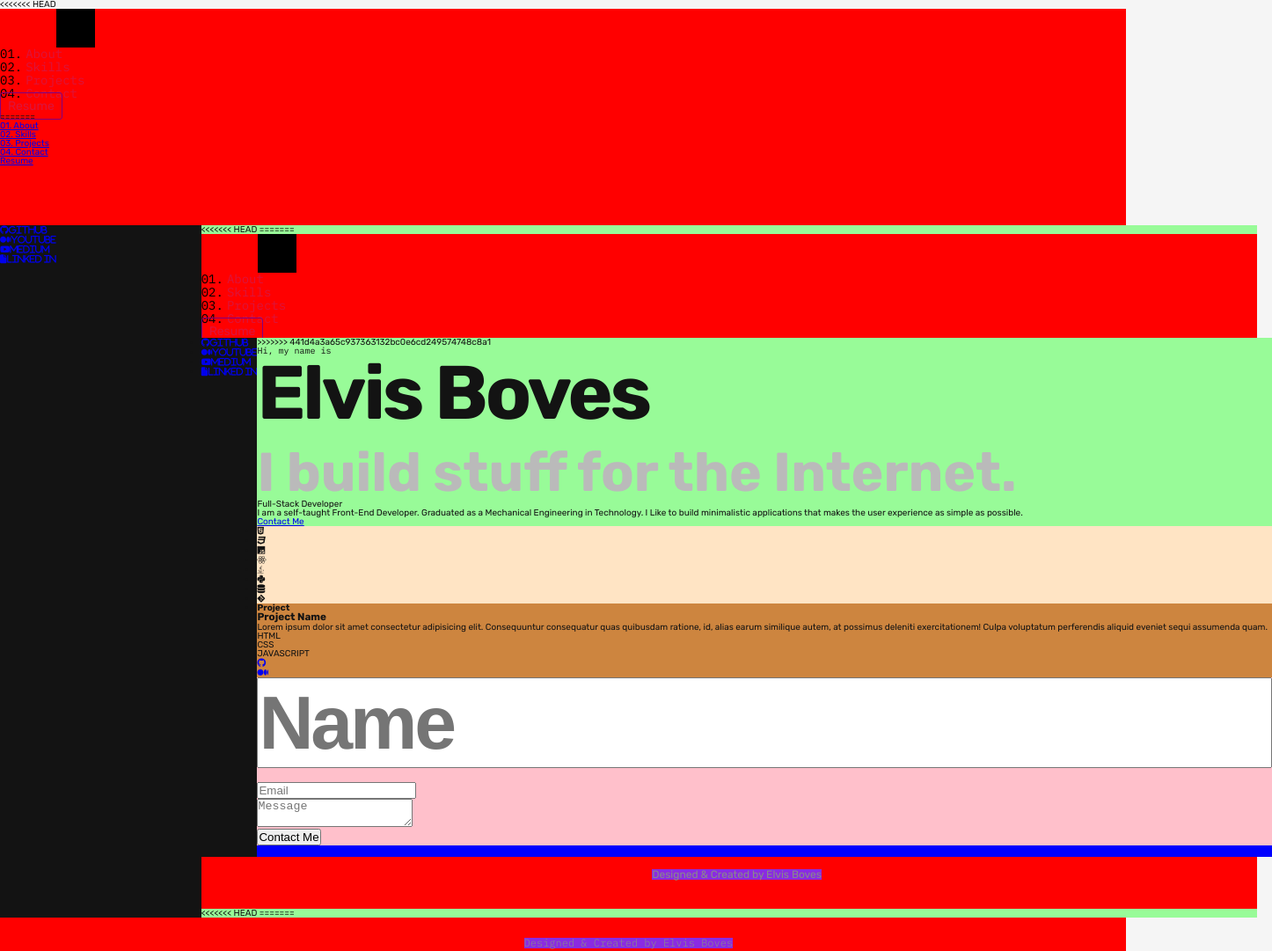
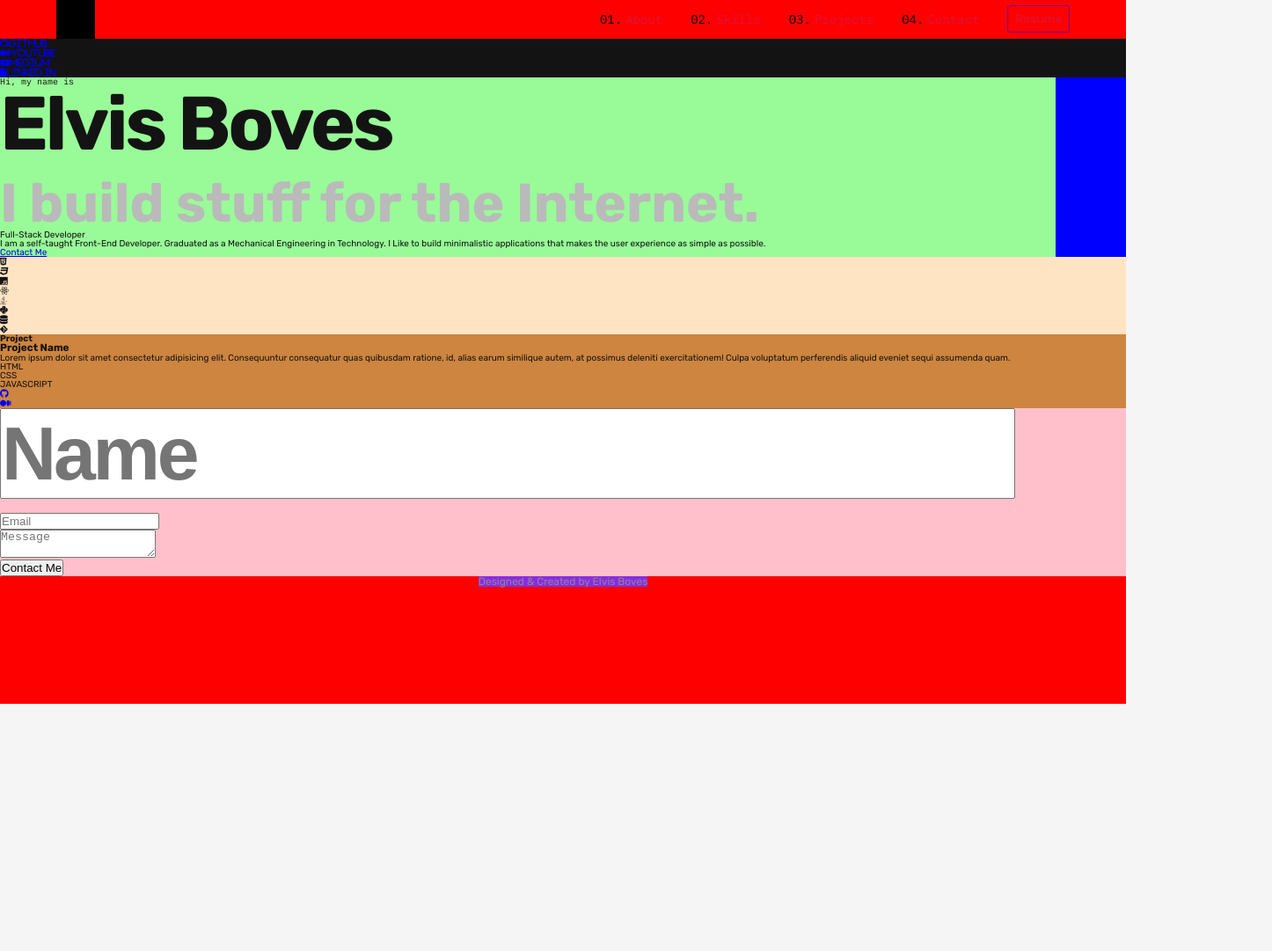
Before and after one commit to eboves/website_portfolio, a website: page website_portfolio/index.html in a window 1280 px wide. Shown: the top 1081 px of the page at 88% size, 1446 px wide, since content can reach past the window. After the commit the page ends 800 px from the top, so only its background shows below. Drawn offline with Linux system fonts and the light colour scheme.

Commit message:
change layout

```diff
--- a/website_portfolio/css/style.css
+++ b/website_portfolio/css/style.css
@@ -20,7 +20,6 @@ body {
   background-color: #f5f5f5;
 }
 
-<<<<<<< HEAD
 .flex {
   display: flex;
   align-items: center;
@@ -30,8 +29,6 @@ body {
   font-family: "IBM Plex Mono", monospace;
 }
 
-=======
->>>>>>> 441d4a3a65c937363132bc0e6cd249574748c8a1
 #root {
   min-height: 100vh;
   display: grid;
@@ -46,25 +43,6 @@ body {
   /* display: grid;
   grid-template-columns: 0.5fr 5fr;
   grid-template-rows: 0.5fr 5fr 0.5fr; */
-<<<<<<< HEAD
-=======
-
-.flex {
-  display: flex;
-  align-items: center;
-}
-
-.ibm {
-  font-family: "IBM Plex Mono", monospace;
-}
-
-.container {
-  background-color: red;
-  display: grid;
-  grid-template-columns: 0.25fr 5fr;
-  grid-template-rows: 0.75fr 5fr 0.5fr;
-
->>>>>>> 441d4a3a65c937363132bc0e6cd249574748c8a1
 }
 .header {
   grid-area: 1/1/2/3;
--- a/website_portfolio/index.html
+++ b/website_portfolio/index.html
@@ -18,7 +18,6 @@
     <title>Elvis Boves</title>
   </head>
   <body>
-<<<<<<< HEAD
     <div id="root">
     <div class="container">
         <header class="header">
@@ -33,22 +32,6 @@
                 </ul>
             </nav>
         </header>
-=======
-
-      <div id="root">
-        <div class="container">
-            <header class="header">
-                <nav class="nav">
-                    <ul class="ul_nav">
-                        <li><a href="#"><span>01.</span> About</a></li>
-                        <li><a href="#"><span>02.</span> Skills</a></li>
-                        <li><a href="#"><span>03.</span> Projects</a></li>
-                        <li><a href="#"><span>04.</span> Contact</a></li>
-                        <li><a href="#">Resume</a></li>
-                    </ul>
-                </nav>
-            </header>
->>>>>>> 441d4a3a65c937363132bc0e6cd249574748c8a1
             <section class="socials">
                 <nav class="navegation center-items">
                     <ul class="list-social-media center-items">
@@ -63,37 +46,6 @@
             </section>
             <main class="main">
                 <section class="about-me">
-<<<<<<< HEAD
-=======
-
-    <div class="container">
-        <header class="header">
-            <nav class="nav flex">
-                <div class="logo"></div>
-                <ul class="nav_ul flex">
-                    <li><a href="#" class="nav_links ibm">About</a></li>
-                    <li><a href="#" class="nav_links ibm">Skills</a></li>
-                    <li><a href="#" class="nav_links ibm">Projects</a></li>
-                    <li><a href="#" class="nav_links ibm">Contact</a></li>
-                    <li><a href="#" class="resume">Resume</a></li>
-                </ul>
-            </nav>
-        </header>
-        <section class="socials">
-            <nav class="navegation center-items">
-                <ul class="list-social-media center-items">
-                <div class="vertical"></div>
-                <li><a href="https://github.com/eboves" target"_blank"><i class="fa-brands fa-github">github</i></a></li>
-                <li><a href="#" target="_blank"><i class="fa-brands fa-medium">YouTube</i></a></li>
-                <li><a href="#" target="_blank"><i class="fa-brands fa-youtube">Medium</i></a></li>
-                <li><a href="#" target="_blank"><i class="fa-solid fa-file">linked in</i></a></li>
-                <div class="vertical"></div>
-                </ul>
-            </nav>
-        </section>
-        <main class="main">
-            <section class="about-me">
->>>>>>> 441d4a3a65c937363132bc0e6cd249574748c8a1
 
                     <div class="personal-info center-items">
                         <p class="iam ibm">Hi, my name is</p>
@@ -214,16 +166,6 @@
             <!-- footer -->
         </div>
         <!-- container -->
-<<<<<<< HEAD
-=======
-
-            </section>
-            <!-- contact-me -->
-        </main>
-        <footer class="footer">
-            <p class="copy-right ibm">Designed & Created by Elvis Boves</p>
-        </footer>
->>>>>>> 441d4a3a65c937363132bc0e6cd249574748c8a1
     </div>
     <!-- root -->
   </body>
```
Also changed, not shown: website_portfolio/css/about_me.css (+6 -49 lines).
